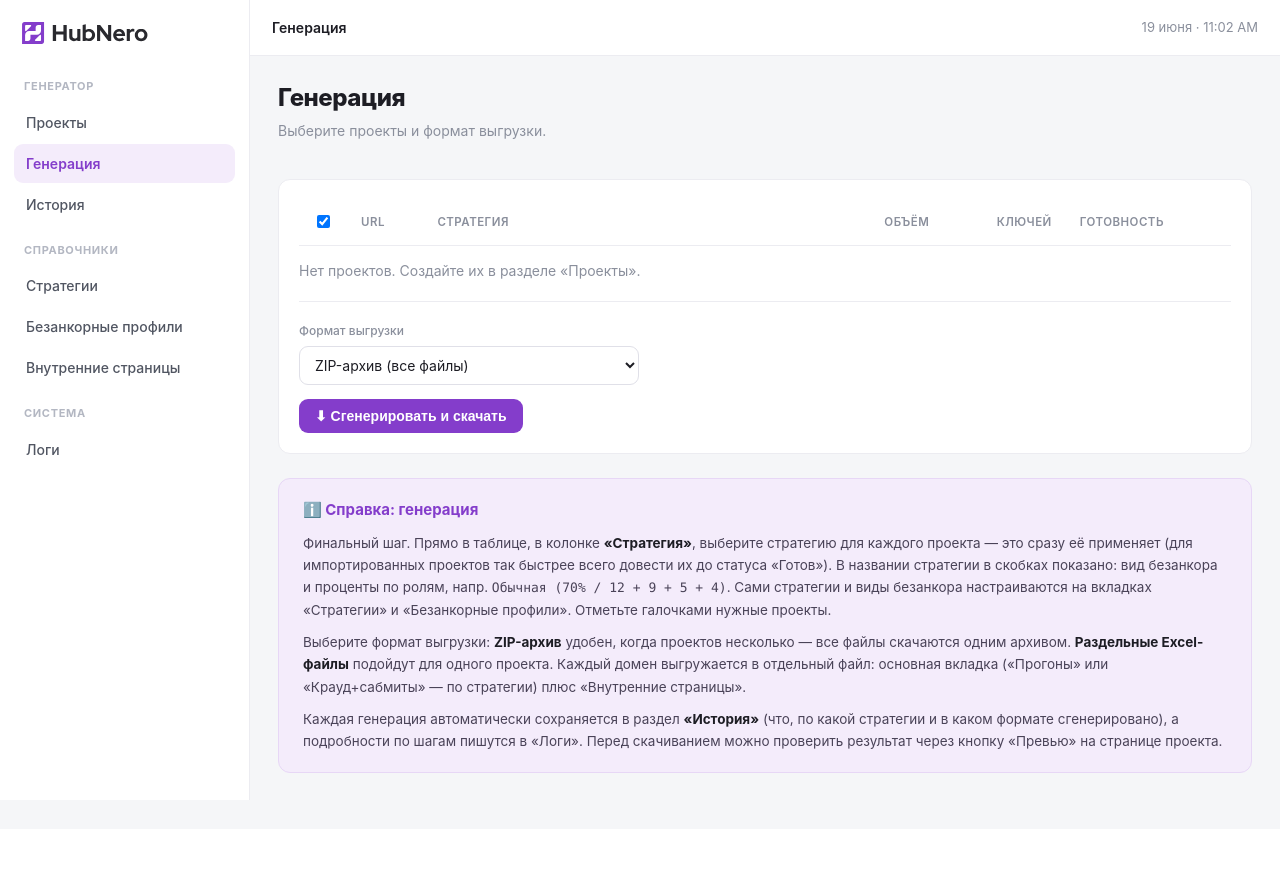
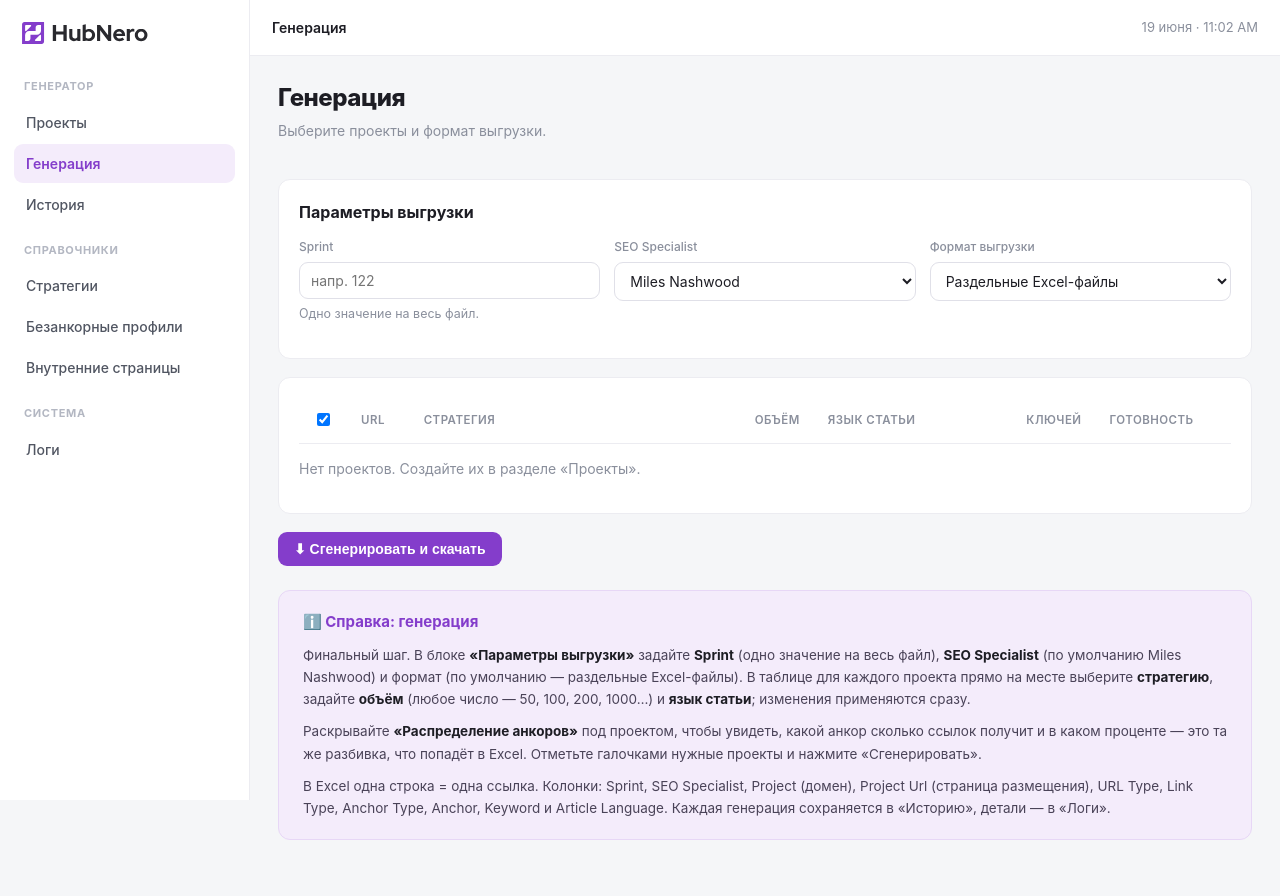
Before and after one commit to MaksimCH-afk/generator-ankorov, a FastAPI app: page /generate in a window 1280 px wide. Before the commit the page ends 800 px from the top, so only its background shows below. Run offline with FastAPI, Linux system fonts and the light colour scheme; data comes from the database, SQL or seed files in the repository; data that the repository does not hold is empty.

Commit message:
Новый формат Excel-выгрузки, редактируемый объём/язык на генерации, Sprint/SEO
Генерация:
- Объём теперь редактируется прямо в таблице (любое число); язык статьи —
  выпадающим списком на проект; изменения применяются сразу.
- Формат выгрузки по умолчанию — раздельные Excel-файлы (был ZIP).
- Блок «Параметры выгрузки»: Sprint (одно значение на файл) и SEO Specialist
  (выпадающий список, по умолчанию Miles Nashwood).
- Под каждым проектом — раскрываемое «Распределение анкоров»: какой анкор
  сколько ссылок и в каком проценте.

Excel (готовое ТЗ): колонки Sprint, SEO Specialist, Project (голый домен),
Project Url (страница размещения), URL Type (Main/Inner Page), Link Type,
Anchor Type, Anchor, Keyword, Article Language. Одна строка = одна ссылка
(разворачивание по количеству). Link Type / Anchor Type / Keyword — пустые.
Шапка чёрная с белым жирным текстом (как в референсе).

Стратегии и Безанкорные профили: сохранённые подняты над формой создания.

Co-Authored-By: Claude Opus 4.8 <noreply@anthropic.com>
Claude-Session: https://claude.ai/code/session_018S7WicFUZDwEY9WVfdx3zX

```diff
--- a/app/main.py
+++ b/app/main.py
@@ -16,6 +16,7 @@ from .excel_export import build_workbook, build_zip, safe_filename
 from .logging_util import log_event
 from .models import (
     ARTICLE_LANGUAGES,
+    SEO_SPECIALISTS,
     SUFFIX_LANGUAGES,
     AnchorlessProfile,
     History,
@@ -27,7 +28,13 @@ from .models import (
 )
 from .parsing import parse_frequency, parse_project_sheets, parse_project_table
 from .seed import seed
-from .service import anchorless_summary, generate_project_sheets, profile_example, strategy_label
+from .service import (
+    anchorless_summary,
+    generate_project_sheets,
+    profile_example,
+    project_breakdown,
+    strategy_label,
+)
 
 BASE_DIR = os.path.dirname(__file__)
 
@@ -352,13 +359,15 @@ async def update_basics(pid: int, request: Request, db: Session = Depends(get_db
 
 
 @app.post("/projects/{pid}/volume")
-def update_volume(pid: int, db: Session = Depends(get_db), volume: int = Form(0)):
+def update_volume(pid: int, db: Session = Depends(get_db), volume: int = Form(0), next: str = Form("")):
     project = db.query(Project).get(pid)
     if not project:
         raise HTTPException(404, "Проект не найден")
     project.volume = max(0, int(volume or 0))
     db.commit()
     log_event(db, "INFO", "project", f"Объём проекта {project.url} → {project.volume}")
+    if next.startswith("/"):
+        return RedirectResponse(next, status_code=303)
     return RedirectResponse(f"/projects/{pid}?msg=Объём сохранён", status_code=303)
 
 
@@ -588,12 +597,26 @@ def generate_page(request: Request, db: Session = Depends(get_db), msg: str = ""
             "request": request,
             "projects": projects,
             "progress": {p.id: _project_progress(p) for p in projects},
+            "breakdowns": {p.id: project_breakdown(db, p) for p in projects},
             "strategy_options": strategy_options,
+            "article_languages": ARTICLE_LANGUAGES,
+            "seo_specialists": SEO_SPECIALISTS,
             "active": "generate",
             "msg": msg,
             "error": error,
         },
     )
+
+
+@app.post("/projects/{pid}/language")
+def set_project_language(pid: int, db: Session = Depends(get_db), language: str = Form("")):
+    """Set a project's article language inline (from the Generate page)."""
+    project = db.query(Project).get(pid)
+    if not project:
+        raise HTTPException(404, "Проект не найден")
+    project.language = (language or "").strip()
+    db.commit()
+    return RedirectResponse("/generate", status_code=303)
 
 
 @app.post("/projects/{pid}/strategy")
@@ -635,7 +658,9 @@ def preview(pid: int, request: Request, db: Session = Depends(get_db)):
 async def generate(request: Request, db: Session = Depends(get_db)):
     form = await request.form()
     pids = [int(x) for x in form.getlist("project_ids")]
-    export_format = form.get("export_format", "zip")
+    export_format = form.get("export_format", "separate")
+    sprint = (form.get("sprint") or "").strip()
+    seo_specialist = (form.get("seo_specialist") or "").strip()
     if not pids:
         return RedirectResponse("/generate?error=Выберите хотя бы один проект.", status_code=303)
 
@@ -645,8 +670,9 @@ async def generate(request: Request, db: Session = Depends(get_db)):
         sheets = generate_project_sheets(db, project)
         if not sheets:
             continue
-        include_language = bool((project.language or "").strip())
-        files[safe_filename(project.url)] = build_workbook(sheets, include_language=include_language)
+        files[safe_filename(project.url)] = build_workbook(
+            sheets, sprint=sprint, seo_specialist=seo_specialist, language=project.language or "",
+        )
 
         # Record History (§ "история": what / how / by which strategy).
         sheet_summary = {name: {"rows": len(rows), "links": sum(r.link_qty for r in rows)}
--- a/app/models.py
+++ b/app/models.py
@@ -31,6 +31,9 @@ from .database import Base
 
 # Supported localisation languages for internal-page anchor suffixes (§3.6 / Q10).
 SUFFIX_LANGUAGES = ["en", "de", "pl", "tr", "pt-br"]
+
+# SEO specialists offered in the export dropdown (default = first).
+SEO_SPECIALISTS = ["Miles Nashwood", "Fay"]
 
 # Preset article languages offered as a dropdown for projects (English names).
 # Empty string is used as the special "do not include in export" value.
--- a/app/templates/generate.html
+++ b/app/templates/generate.html
@@ -8,11 +8,45 @@
     </div>
 </div>
 
-<div class="card">
-    <form method="post" action="/generate">
+<form method="post" action="/generate">
+    <div class="card">
+        <h2>Параметры выгрузки</h2>
+        <div class="grid grid-3">
+            <div class="field">
+                <label>Sprint</label>
+                <input name="sprint" placeholder="напр. 122">
+                <div class="help-text">Одно значение на весь файл.</div>
+            </div>
+            <div class="field">
+                <label>SEO Specialist</label>
+                <select name="seo_specialist">
+                    {% for s in seo_specialists %}
+                    <option value="{{ s }}" {{ 'selected' if loop.first }}>{{ s }}</option>
+                    {% endfor %}
+                </select>
+            </div>
+            <div class="field">
+                <label>Формат выгрузки</label>
+                <select name="export_format">
+                    <option value="separate" selected>Раздельные Excel-файлы</option>
+                    <option value="zip">ZIP-архив (все файлы)</option>
+                </select>
+            </div>
+        </div>
+    </div>
+
+    <div class="card">
         <div class="table-wrap">
         <table>
-            <thead><tr><th style="width:40px"><input type="checkbox" onclick="toggleAll(this)" checked></th><th>URL</th><th style="min-width:280px">Стратегия</th><th class="num">Объём</th><th class="num">Ключей</th><th>Готовность</th></tr></thead>
+            <thead><tr>
+                <th style="width:40px"><input type="checkbox" onclick="toggleAll(this)" checked></th>
+                <th>URL</th>
+                <th style="min-width:260px">Стратегия</th>
+                <th class="num" style="width:90px">Объём</th>
+                <th style="min-width:150px">Язык статьи</th>
+                <th class="num">Ключей</th>
+                <th>Готовность</th>
+            </tr></thead>
             <tbody>
             {% for p in projects %}
                 {% set pr = progress[p.id] %}
@@ -27,46 +61,66 @@
                             {% endfor %}
                         </select>
                     </td>
-                    <td class="num">{{ p.volume }}</td>
+                    <td class="num"><input type="number" min="0" value="{{ p.volume }}" style="width:80px;text-align:right"
+                        onchange="setVolume({{ p.id }}, this.value)"></td>
+                    <td>
+                        <select onchange="setLang({{ p.id }}, this.value)">
+                            {% for lang in article_languages %}
+                            <option value="{{ lang }}" {{ 'selected' if p.language==lang }}>{{ lang }}</option>
+                            {% endfor %}
+                            <option value="" {{ 'selected' if not p.language }}>— Не указывать —</option>
+                        </select>
+                    </td>
                     <td class="num">{{ p.keywords|length }}</td>
                     <td>{% if pr.ready %}<span class="badge green">Готов</span>{% else %}<span class="badge amber">Не настроен</span>{% endif %}</td>
                 </tr>
+                {% if breakdowns[p.id] %}
+                <tr class="breakdown-row">
+                    <td></td>
+                    <td colspan="6">
+                        <details>
+                            <summary class="muted" style="cursor:pointer">Распределение анкоров ({{ p.keywords|length }} ключей) — какой анкор в каком %</summary>
+                            <div class="table-wrap" style="margin-top:8px">
+                            <table>
+                                <thead><tr><th>Анкор</th><th class="num">Ссылок</th><th class="num">Доля</th></tr></thead>
+                                <tbody>
+                                {% for b in breakdowns[p.id] %}
+                                <tr><td class="mono">{{ b.anchor }}</td><td class="num">{{ b.count }}</td><td class="num">{{ b.percent }}%</td></tr>
+                                {% endfor %}
+                                </tbody>
+                            </table>
+                            </div>
+                        </details>
+                    </td>
+                </tr>
+                {% endif %}
             {% endfor %}
             </tbody>
         </table>
         </div>
 
         {% if not projects %}<p class="muted">Нет проектов. Создайте их в разделе «Проекты».</p>{% endif %}
+    </div>
 
-        <hr>
-        <div class="field" style="max-width:340px">
-            <label>Формат выгрузки</label>
-            <select name="export_format">
-                <option value="zip">ZIP-архив (все файлы)</option>
-                <option value="separate">Раздельные Excel-файлы</option>
-            </select>
-        </div>
-        <button type="submit">⬇ Сгенерировать и скачать</button>
-    </form>
-</div>
+    <button type="submit">⬇ Сгенерировать и скачать</button>
+</form>
 
 <script>
 function toggleAll(cb) { document.querySelectorAll('input[name="project_ids"]').forEach(i => i.checked = cb.checked); }
-function setStrategy(pid, val) {
-    fetch('/projects/' + pid + '/strategy', {
-        method: 'POST',
-        headers: {'Content-Type': 'application/x-www-form-urlencoded'},
-        body: 'strategy_id=' + encodeURIComponent(val)
-    }).then(() => location.reload());
+function post(url, body) {
+    return fetch(url, {method: 'POST', headers: {'Content-Type': 'application/x-www-form-urlencoded'}, body: body});
 }
+function setStrategy(pid, val) { post('/projects/' + pid + '/strategy', 'strategy_id=' + encodeURIComponent(val)).then(() => location.reload()); }
+function setVolume(pid, val) { post('/projects/' + pid + '/volume', 'volume=' + encodeURIComponent(val) + '&next=/generate').then(() => location.reload()); }
+function setLang(pid, val) { post('/projects/' + pid + '/language', 'language=' + encodeURIComponent(val)).then(() => location.reload()); }
 </script>
 {% endblock %}
 
 {% block help %}
 <div class="help-block">
     <h3>ℹ️ Справка: генерация</h3>
-    <p>Финальный шаг. Прямо в таблице, в колонке <b>«Стратегия»</b>, выберите стратегию для каждого проекта — это сразу её применяет (для импортированных проектов так быстрее всего довести их до статуса «Готов»). В названии стратегии в скобках показано: вид безанкора и проценты по ролям, напр. <span class="mono">Обычная (70% / 12 + 9 + 5 + 4)</span>. Сами стратегии и виды безанкора настраиваются на вкладках «Стратегии» и «Безанкорные профили». Отметьте галочками нужные проекты.</p>
-    <p>Выберите формат выгрузки: <b>ZIP-архив</b> удобен, когда проектов несколько — все файлы скачаются одним архивом. <b>Раздельные Excel-файлы</b> подойдут для одного проекта. Каждый домен выгружается в отдельный файл: основная вкладка («Прогоны» или «Крауд+сабмиты» — по стратегии) плюс «Внутренние страницы».</p>
-    <p>Каждая генерация автоматически сохраняется в раздел <b>«История»</b> (что, по какой стратегии и в каком формате сгенерировано), а подробности по шагам пишутся в «Логи». Перед скачиванием можно проверить результат через кнопку «Превью» на странице проекта.</p>
+    <p>Финальный шаг. В блоке <b>«Параметры выгрузки»</b> задайте <b>Sprint</b> (одно значение на весь файл), <b>SEO Specialist</b> (по умолчанию Miles Nashwood) и формат (по умолчанию — раздельные Excel-файлы). В таблице для каждого проекта прямо на месте выберите <b>стратегию</b>, задайте <b>объём</b> (любое число — 50, 100, 200, 1000…) и <b>язык статьи</b>; изменения применяются сразу.</p>
+    <p>Раскрывайте <b>«Распределение анкоров»</b> под проектом, чтобы увидеть, какой анкор сколько ссылок получит и в каком проценте — это та же разбивка, что попадёт в Excel. Отметьте галочками нужные проекты и нажмите «Сгенерировать».</p>
+    <p>В Excel одна строка = одна ссылка. Колонки: Sprint, SEO Specialist, Project (домен), Project Url (страница размещения), URL Type, Link Type, Anchor Type, Anchor, Keyword и Article Language. Каждая генерация сохраняется в «Историю», детали — в «Логи».</p>
 </div>
 {% endblock %}
```
Also changed, not shown: app/excel_export.py (+58 -20 lines), app/service.py (+16 -0 lines), app/templates/profiles.html (+22 -22 lines), app/templates/strategies.html (+30 -30 lines).
